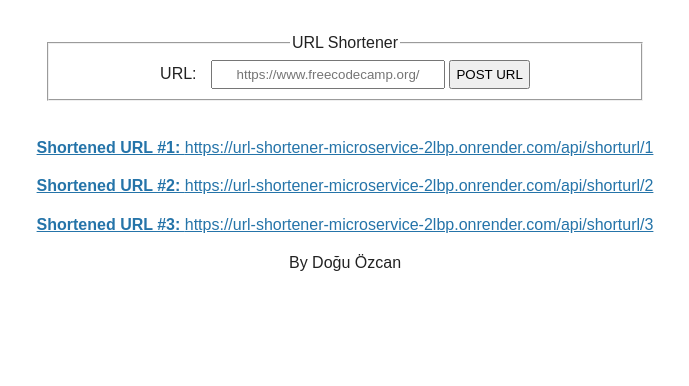
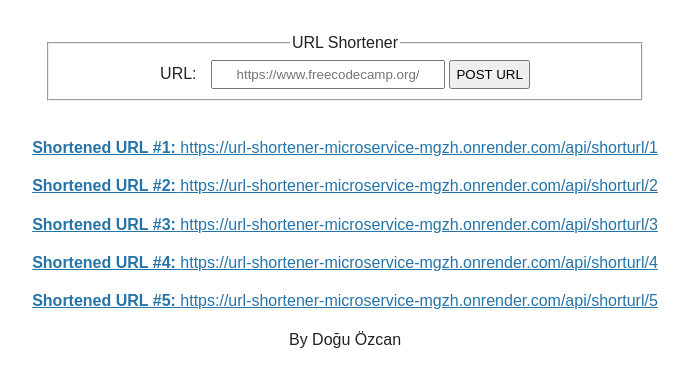
Before and after one commit to doguozcan/url-shortener-microservice, a website: page views/index.html in a window 1280 px wide. Shown: the part 72-458 px from the top of the page, without its empty margins (295-984 px from the left). Drawn offline with Linux system fonts and the light colour scheme.

Commit message:
Update index.html

```diff
--- a/views/index.html
+++ b/views/index.html
@@ -31,23 +31,37 @@
       </section>
       <p>
         <a
-          href="https://url-shortener-microservice-2lbp.onrender.com/api/shorturl/1"
+          href="https://url-shortener-microservice-mgzh.onrender.com/api/shorturl/1"
           ><b>Shortened URL #1: </b
-          >https://url-shortener-microservice-2lbp.onrender.com/api/shorturl/1</a
+          >https://url-shortener-microservice-mgzh.onrender.com/api/shorturl/1</a
         >
       </p>
       <p>
         <a
-          href="https://url-shortener-microservice-2lbp.onrender.com/api/shorturl/2"
+          href="https://url-shortener-microservice-mgzh.onrender.com/api/shorturl/2"
           ><b>Shortened URL #2: </b
-          >https://url-shortener-microservice-2lbp.onrender.com/api/shorturl/2</a
+          >https://url-shortener-microservice-mgzh.onrender.com/api/shorturl/2</a
         >
       </p>
       <p>
         <a
-          href="https://url-shortener-microservice-2lbp.onrender.com/api/shorturl/3"
+          href="https://url-shortener-microservice-mgzh.onrender.com/api/shorturl/3"
           ><b>Shortened URL #3: </b
-          >https://url-shortener-microservice-2lbp.onrender.com/api/shorturl/3</a
+          >https://url-shortener-microservice-mgzh.onrender.com/api/shorturl/3</a
+        >
+      </p>
+      <p>
+        <a
+          href="https://url-shortener-microservice-mgzh.onrender.com/api/shorturl/4"
+          ><b>Shortened URL #4: </b
+          >https://url-shortener-microservice-mgzh.onrender.com/api/shorturl/4</a
+        >
+      </p>
+      <p>
+        <a
+          href="https://url-shortener-microservice-mgzh.onrender.com/api/shorturl/5"
+          ><b>Shortened URL #5: </b
+          >https://url-shortener-microservice-mgzh.onrender.com/api/shorturl/5</a
         >
       </p>
     </main>
```
